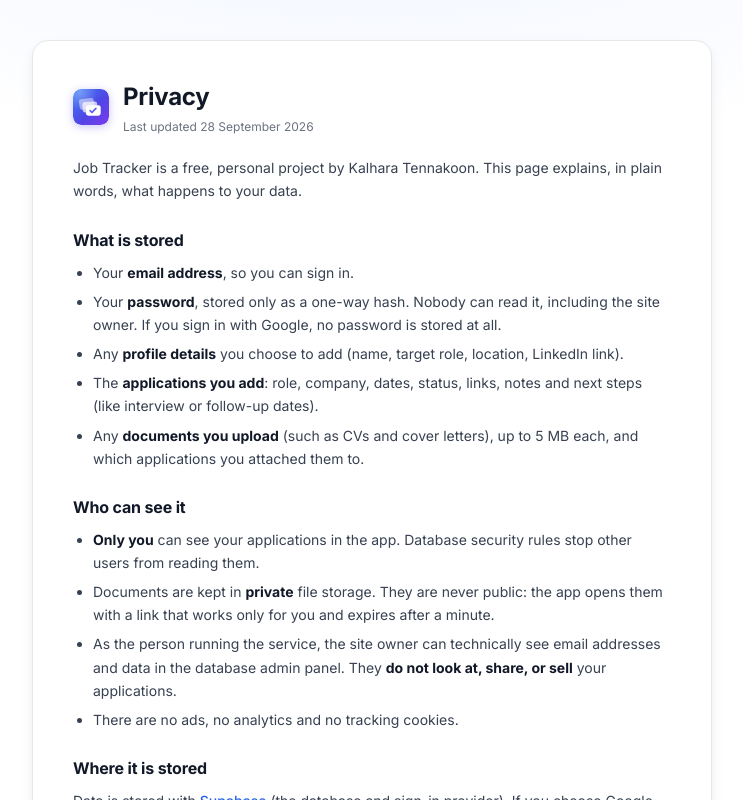
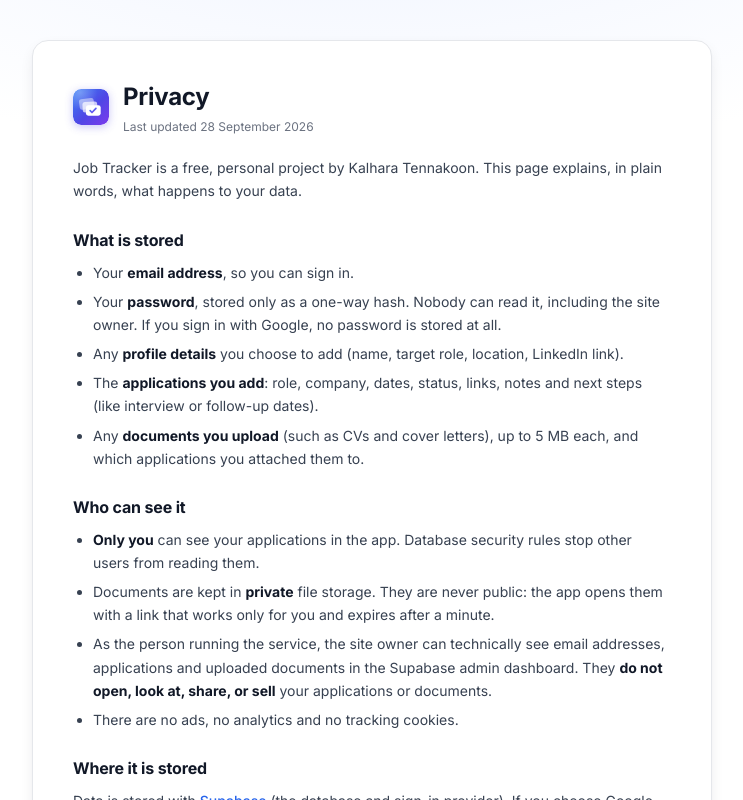
Before and after one commit to kalharatennakoon/shortlisted, a React (Vite) app: page /#/privacy in a window 1280 px wide. Shown: the top 800 px of the page, without its empty margins (268-1011 px from the left). Built offline with nearby package versions, Linux system fonts and the light colour scheme; no server answers.

Commit message:
Privacy: owner access wording covers uploaded documents
Co-Authored-By: Claude Opus 5.5 <noreply@anthropic.com>
Claude-Session: https://claude.ai/code/session_01WHsrnnQzDbw941nmzWGYpC

```diff
--- a/src/pages/Privacy.tsx
+++ b/src/pages/Privacy.tsx
@@ -48,8 +48,9 @@ export default function Privacy() {
             with a link that works only for you and expires after a minute.
           </li>
           <li>
-            As the person running the service, the site owner can technically see email addresses and data in the
-            database admin panel. They <strong>do not look at, share, or sell</strong> your applications.
+            As the person running the service, the site owner can technically see email addresses, applications and
+            uploaded documents in the Supabase admin dashboard. They <strong>do not open, look at, share, or sell</strong>{' '}
+            your applications or documents.
           </li>
           <li>There are no ads, no analytics and no tracking cookies.</li>
         </ul>
```
